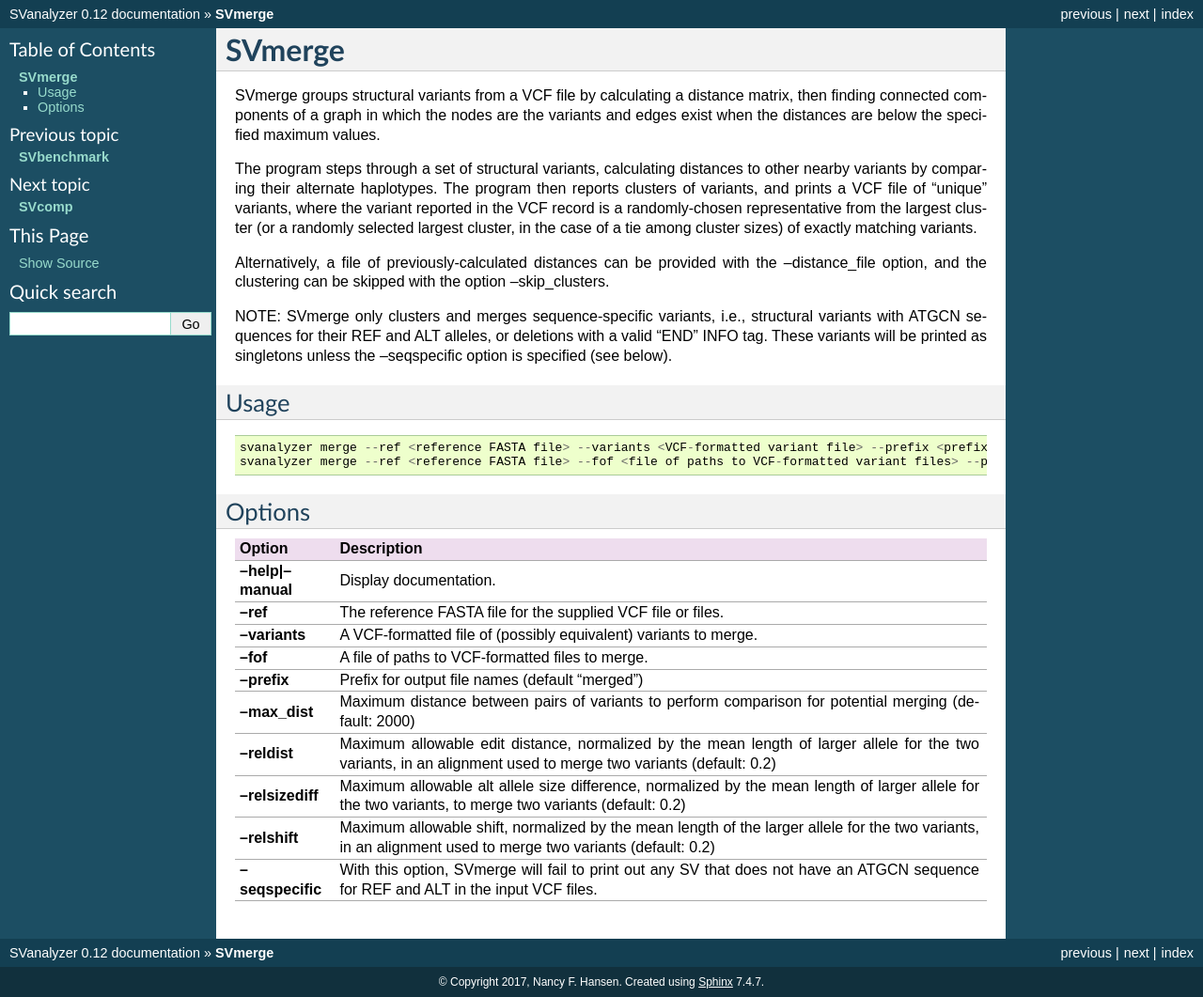
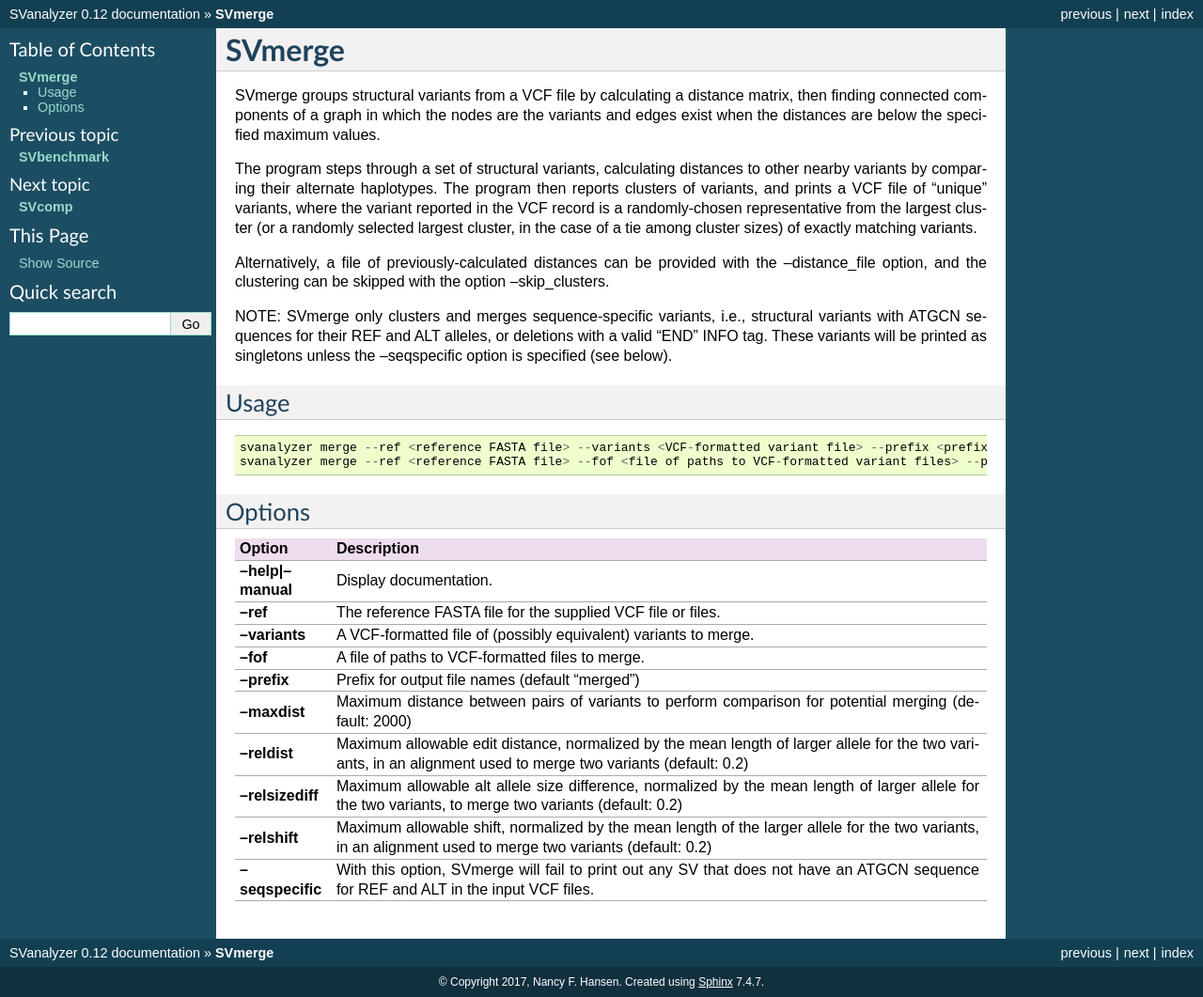
Before and after one commit to nhansen/SVanalyzer, a Sphinx documentation site: the page built from docs/svmerge.rst, in a window 1280 px wide. Shown: the whole page at 94% size. Built offline with Sphinx 7.4.7, drawn with Linux system fonts in a browser that asks for light colours.

Commit message:
--maxdist documentation for readthedocs

```diff
--- a/docs/svmerge.rst
+++ b/docs/svmerge.rst
@@ -43,7 +43,7 @@ Options
 **--variants**                    A VCF-formatted file of (possibly equivalent) variants to merge.
 **--fof**                         A file of paths to VCF-formatted files to merge.
 **--prefix**                      Prefix for output file names (default "merged")
-**--max_dist**                    Maximum distance between pairs of variants to perform comparison for potential merging (default: 2000)
+**--maxdist**                    Maximum distance between pairs of variants to perform comparison for potential merging (default: 2000)
 **--reldist**                     Maximum allowable edit distance, normalized by the mean length of larger allele for the two variants, in an alignment used to merge two variants (default: 0.2)
 **--relsizediff**                 Maximum allowable alt allele size difference, normalized by the mean length of larger allele for the two variants, to merge two variants (default: 0.2)
 **--relshift**                    Maximum allowable shift, normalized by the mean length of the larger allele for the two variants, in an alignment used to merge two variants (default: 0.2)
```
